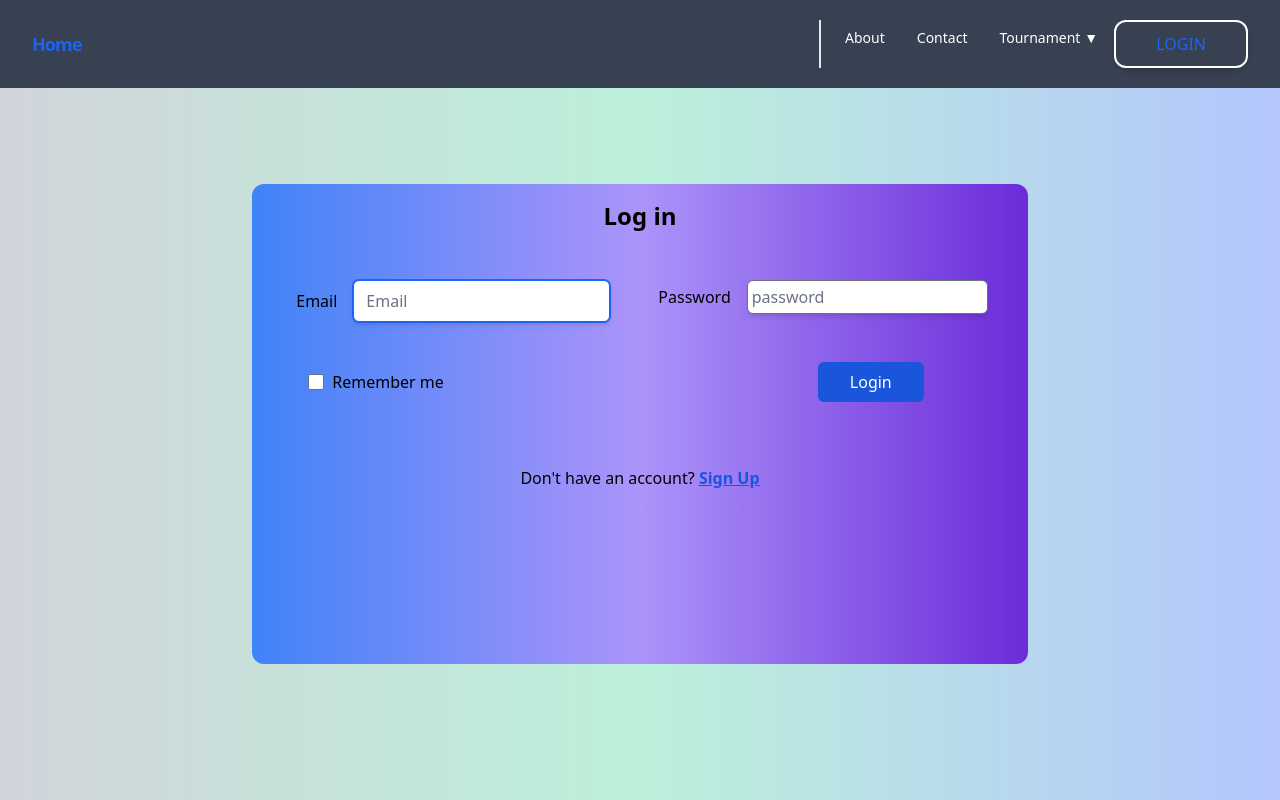
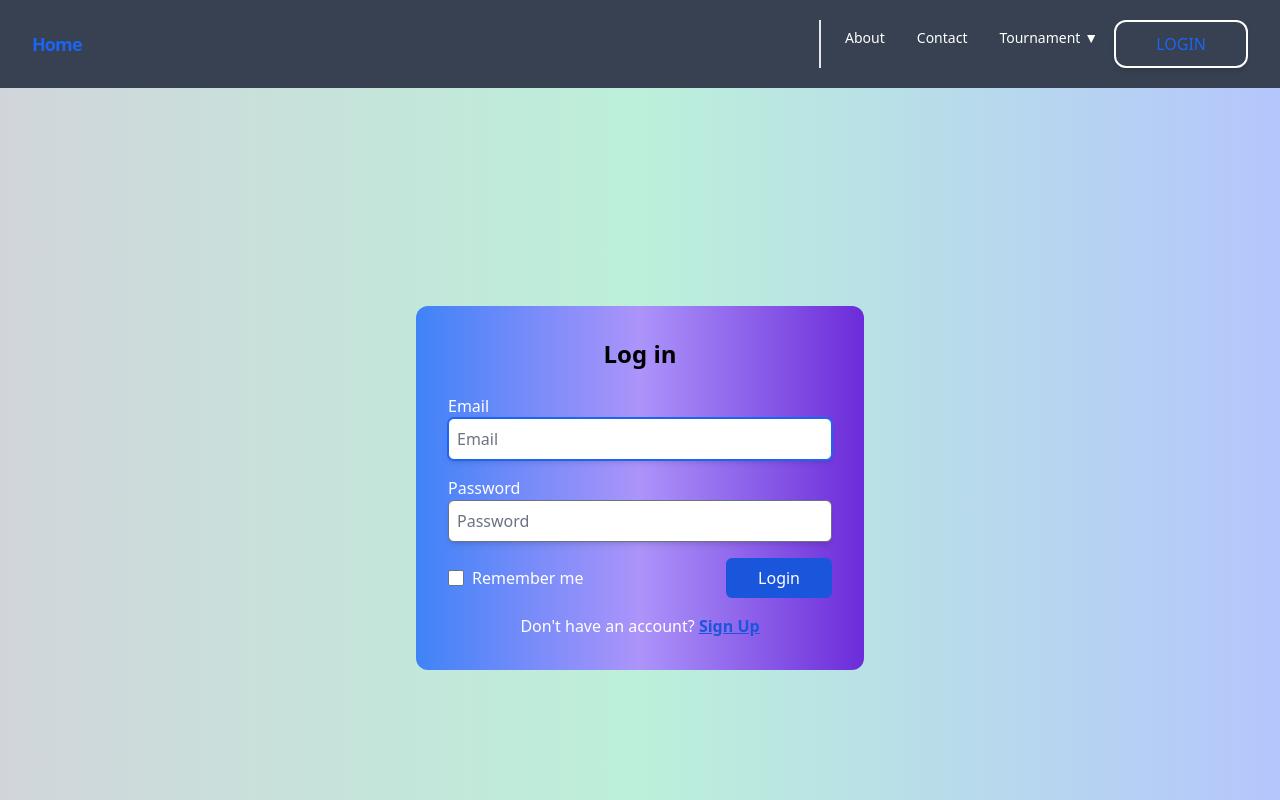
Before and after one commit to RichardMiruka/SDMS-Frontend, a React (Create React App) app in the folder sdms-app/: page /Login in a window 1280 px wide. Shown: the top 800 px of the page. Built offline with nearby package versions, Linux system fonts and the light colour scheme.

Commit message:
improved styling for our login page

```diff
--- a/sdms-app/src/pages/Login.js
+++ b/sdms-app/src/pages/Login.js
@@ -1,103 +1,110 @@
 import React, { useState, useRef, useEffect } from "react";
-import { useNavigate, Link } from 'react-router-dom'
+import { useNavigate, Link } from "react-router-dom";
 
 const LoginPage = ({ onLogin }) => {
   const pwdRef = useRef(null);
   const mailRef = useRef(null);
-  const [email, setEmail] = useState('');
-  const [password, setPassword] = useState('');
-  const [message, setMessage] = useState('')
-  const [error, setError]= useState('');
+  const [email, setEmail] = useState("");
+  const [password, setPassword] = useState("");
+  const [message, setMessage] = useState("");
+  const [error, setError] = useState("");
 
-  const navigate=useNavigate()
-  const handleLogin=async(e)=>{
+  const navigate = useNavigate();
+
+  const handleLogin = async (e) => {
     e.preventDefault();
-    try { const response=await fetch('http://127.0.0.1:5000/api/v1/login',{
-    method:'POST',
-    headers:{
-      'Content-Type':'application/json'
+    try {
+      const response = await fetch("http://127.0.0.1:5000/api/v1/login", {
+        method: "POST",
+        headers: {
+          "Content-Type": "application/json",
         },
-    body:JSON.stringify({email, password}),
-  }
-  );
-  const data=await response.json()
-  if (response.ok){
-    localStorage.setItem("token",data['access_token'])
-    setMessage(data.message)
+        body: JSON.stringify({ email, password }),
+      });
+      const data = await response.json();
+      if (response.ok) {
+        localStorage.setItem("token", data["access_token"]);
+        setMessage(data.message);
         setTimeout(() => {
-      navigate('/tournament')
-    }, [2000])
-  }
-  else{
-    setError(data.error)
-    setPassword('')
+          navigate("/tournament");
+        }, 2000);
+      } else {
+        setError(data.error);
+        setPassword("");
         pwdRef.current.focus();
       }
     } catch (error) {
-      setError('An error occurred, please do try again')
+      setError("An error occurred, please try again");
     }
-  }
+  };
 
-  useEffect(()=>{
+  useEffect(() => {
     mailRef.current.focus();
   }, []);
 
   return (
-    <div className="bg-gradient-to-r from-gray-300 via-green-200 to-indigo-300 flex justify-center items-center">
-      <div className="h-screen mt-20" >
-            {/* <img src="client/src/images/ourimage.png" alt="logo"/> */}
-            {message && <p className="bg-green-500 shadow-md text-center text-white p-2 rounded-md mt-4">{message}</p>}
-            {error && <p className="bg-red-500 shadow-md text-center text-white p-2 rounded-md mt-4">{error}</p>}
-            <div className="w-full bg-gradient-to-r from-blue-500 via-purple-400 to-purple-700 h-3/5 rounded-xl mt-4">
+    <div className="bg-gradient-to-r from-gray-300 via-green-200 to-indigo-300 flex justify-center items-center h-screen">
+      <div className="w-full max-w-md bg-gradient-to-r from-blue-500 via-purple-400 to-purple-700 rounded-xl p-8">
+        {message && (
+          <p className="bg-green-500 shadow-md text-center text-white p-2 rounded-md mt-4">
+            {message}
+          </p>
+        )}
+        {error && (
+          <p className="bg-red-500 shadow-md text-center text-white p-2 rounded-md mt-4">
+            {error}
+          </p>
+        )}
         <form onSubmit={handleLogin}>
-                    <h1 className="text-center mb-12 mt-4 text-2xl font-bold pt-4">Log in</h1>
-                    <div className="flex space-x-4 ml-3 mx-auto">
-                          <div className="mx-4">
-                              <label htmlFor="email" className='p-4'>Email</label>
+          <h1 className="text-center text-2xl font-bold mb-6">Log in</h1>
+          <div className="mb-4">
+            <label htmlFor="email" className="text-white">
+              Email
+            </label>
             <input
-                                type='text'
-                                id='email'
+              type="text"
+              id="email"
               ref={mailRef}
-                                placeholder='Email'
-                                className='rounded-md shadow-md'
+              placeholder="Email"
+              className="w-full p-2 rounded-md shadow-md"
               value={email}
               onChange={(e) => setEmail(e.target.value)}
             />
           </div>
-                          <br />
-                          <div className="ml-4">
-                                <label htmlFor="password" className='p-4 text-black-700'>Password</label>
+          <div className="mb-4">
+            <label htmlFor="password" className="text-white">
+              Password
+            </label>
             <input
-                                  type='password'
+              type="password"
               id="password"
               ref={pwdRef}
-                                  className='p-1 rounded-md shadow-md mr-10'
-                                  placeholder='password'
+              className="w-full p-2 rounded-md shadow-md"
+              placeholder="Password"
               value={password}
               onChange={(e) => setPassword(e.target.value)}
             />
           </div>
+          <div className="flex items-center justify-between mb-4">
+            <div className="flex items-center space-x-2">
+              <input type="checkbox" className="rounded-sm" />
+              <span className="text-white">Remember me</span>
             </div>
-                    <br />
-                    <div className="flex justify-between mx-10">
-                        <div className="flex items-center space-x-2">
-                          <input type="checkbox" className="rounded-sm ml-4" />
-                          <div>Remember me</div>
+            <button
+              type="submit"
+              onClick={handleLogin}
+              className="bg-blue-700 transition-all duration-300 hover:bg-blue-500 text-white px-8 py-2 rounded-md"
+            >
+              Login
+            </button>
           </div>
-                        <div className="m-4">
-                          <button type='submit'
-                            onClick={handleLogin}
-                            className="bg-blue-700 transition-all duration-700 hover:bg-blue-500 text-center mr-12 text-white p-8 py-2 rounded-md" >
-                              Login</button>
-                        </div>
-                    </div>
-                    <br />
-                    <div className="text-center p-6">
-                        Don't have an account? <span className="text-blue-700 underline font-bold text-md"><Link to="/register">Sign Up</Link></span>
+          <div className="text-center text-white">
+            Don't have an account?{" "}
+            <span className="text-blue-700 underline font-bold text-md">
+              <Link to="/register">Sign Up</Link>
+            </span>
           </div>
         </form>
-            </div>
-
       </div>
     </div>
   );
```
Lines whose indentation alone changed are shown as unchanged.
